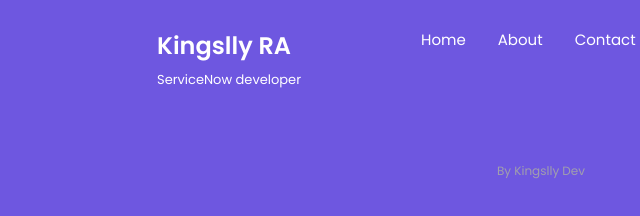
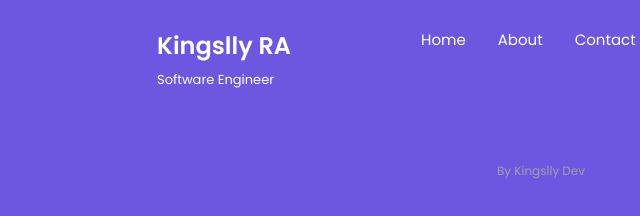
Before and after one commit to Kingslly/Portfolio, a plain HTML site: page index.html in a window 1280 px wide. Shown: the part 4261-4477 px from the top of the page, 99-739 px from the left. Drawn offline with Linux system fonts and the light colour scheme.

Commit message:
Update index.html

```diff
--- a/index.html
+++ b/index.html
@@ -534,7 +534,7 @@
           <div class="footer-container container grid">
             <div>
               <h1 class="footer-title">Kingslly RA</h1>
-              <span class="footer-subtitle">ServiceNow developer</span>
+              <span class="footer-subtitle">Software Engineer</span>
             </div>
             <ul class="footer-links">
               <li>
```
